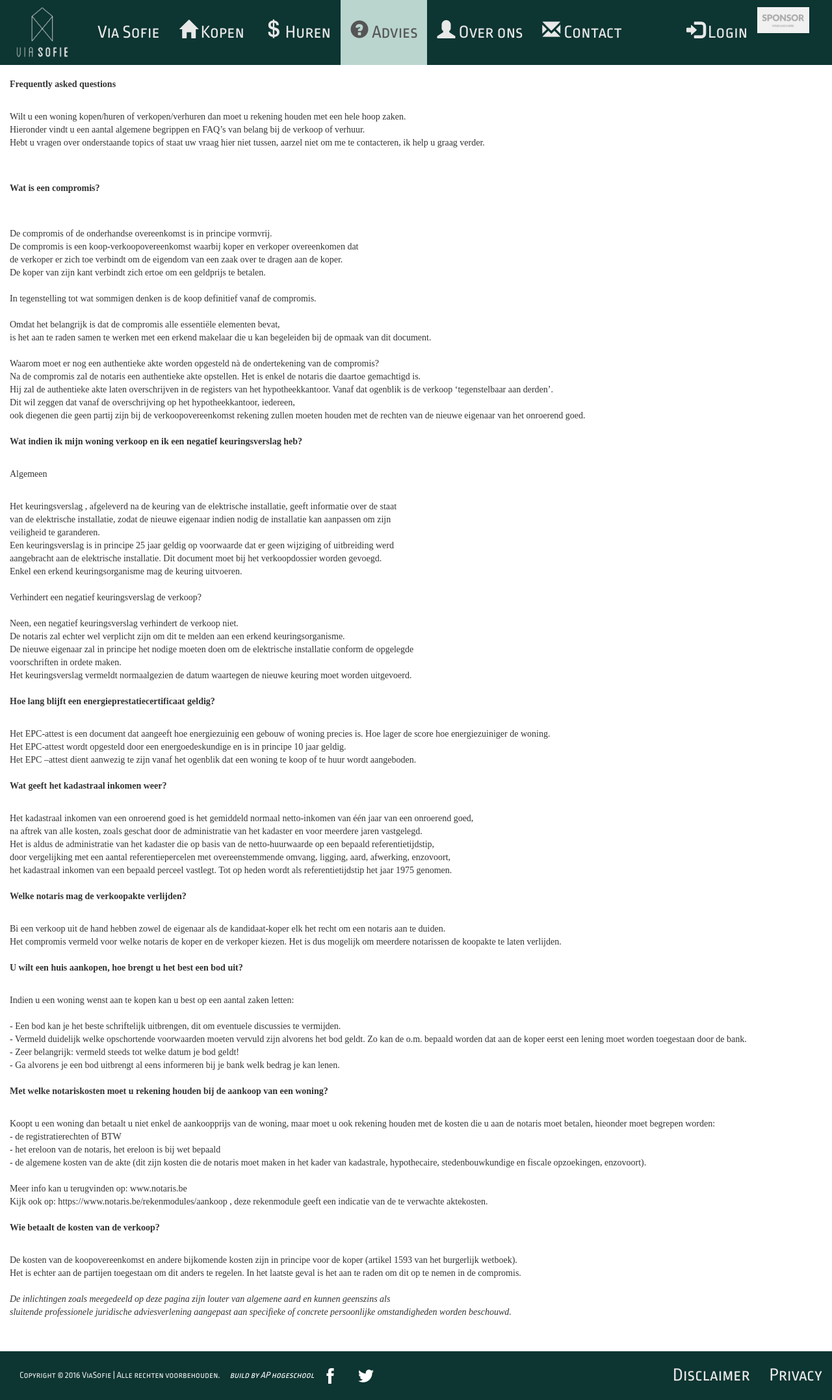
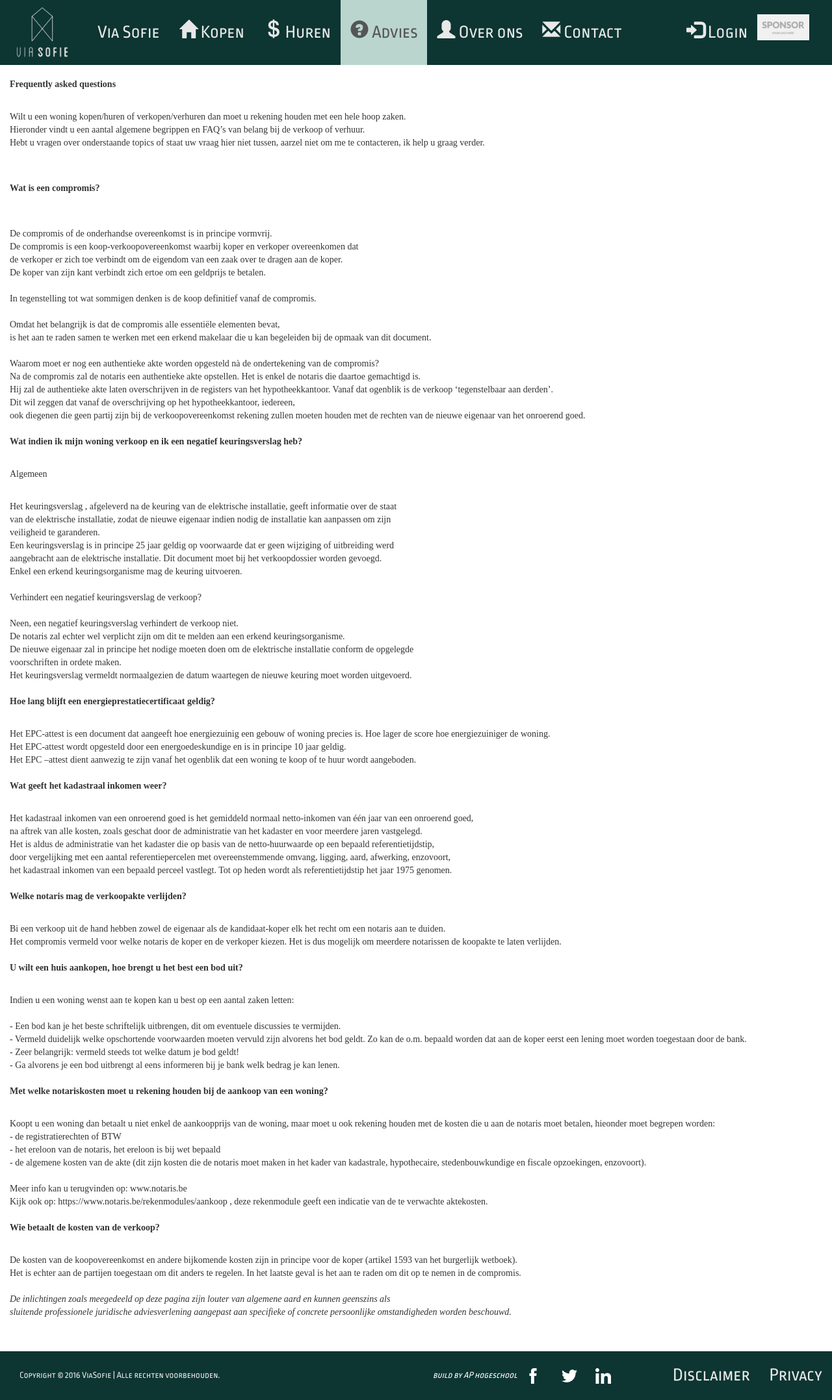
Before and after one commit to oliviervanbulck/viasofie, a Django app: page /faq/ in a window 1280 px wide. Shown: the whole page at 65% size. Run offline with Django 3.2, Linux system fonts and the light colour scheme; some libraries are stand-ins or nearby versions.

Commit message:
Tweaking master layout
- linkedin logo added
- moving social media plugins to center

```diff
--- a/ViaSofie/ViaSofie/static/ViaSofie/css/screen.css
+++ b/ViaSofie/ViaSofie/static/ViaSofie/css/screen.css
@@ -53,6 +53,7 @@ Menubalk
     color: #ffffff;
     text-align: center;
     font-style:italic;
+    margin-left: 25%;
 
 }
 
@@ -97,7 +98,7 @@ Menubalk
     background-repeat: no-repeat;
     width: 100px;
     height: 40px;
-    margin-top: 5%;
+    margin-top: 10%;
 }
 
 /*
--- a/ViaSofie/ViaSofie/templates/ViaSofie/master.html
+++ b/ViaSofie/ViaSofie/templates/ViaSofie/master.html
@@ -123,6 +123,7 @@
             build by AP hogeschool
           <a href="#"> <img src="{% static "ViaSofie/icons/facebook.png" %}"></a>
           <a href="#">  <img src="{% static "ViaSofie/icons/twitter.png" %}"></a>
+          <a href="#">  <img src="{% static "ViaSofie/icons/linkedin.png" %}"></a>
 
 
         </div>
```
Also changed, not shown: ViaSofie/ViaSofie/static/ViaSofie/icons/linkedin.png (added).
